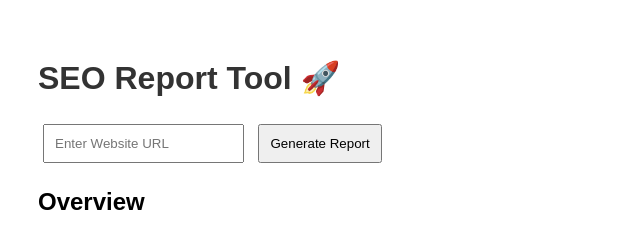
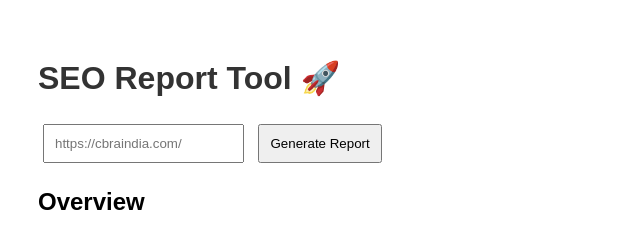
Before and after one commit to CBRA-AI/seo-report-tool, a website: page frontend/index.html in a window 1280 px wide. Shown: the top 233 px of the page, 0-640 px from the left. Drawn offline with nearby package versions, Linux system fonts and the light colour scheme.

Commit message:
Update input placeholder for URL field

```diff
--- a/frontend/index.html
+++ b/frontend/index.html
@@ -9,7 +9,7 @@
 
 <h1>SEO Report Tool 🚀</h1>
 
-<input id="url" placeholder="Enter Website URL">
+<input id="url" placeholder="https://cbraindia.com/">
 <button onclick="generate()">Generate Report</button>
 
 <h2>Overview</h2>
```
